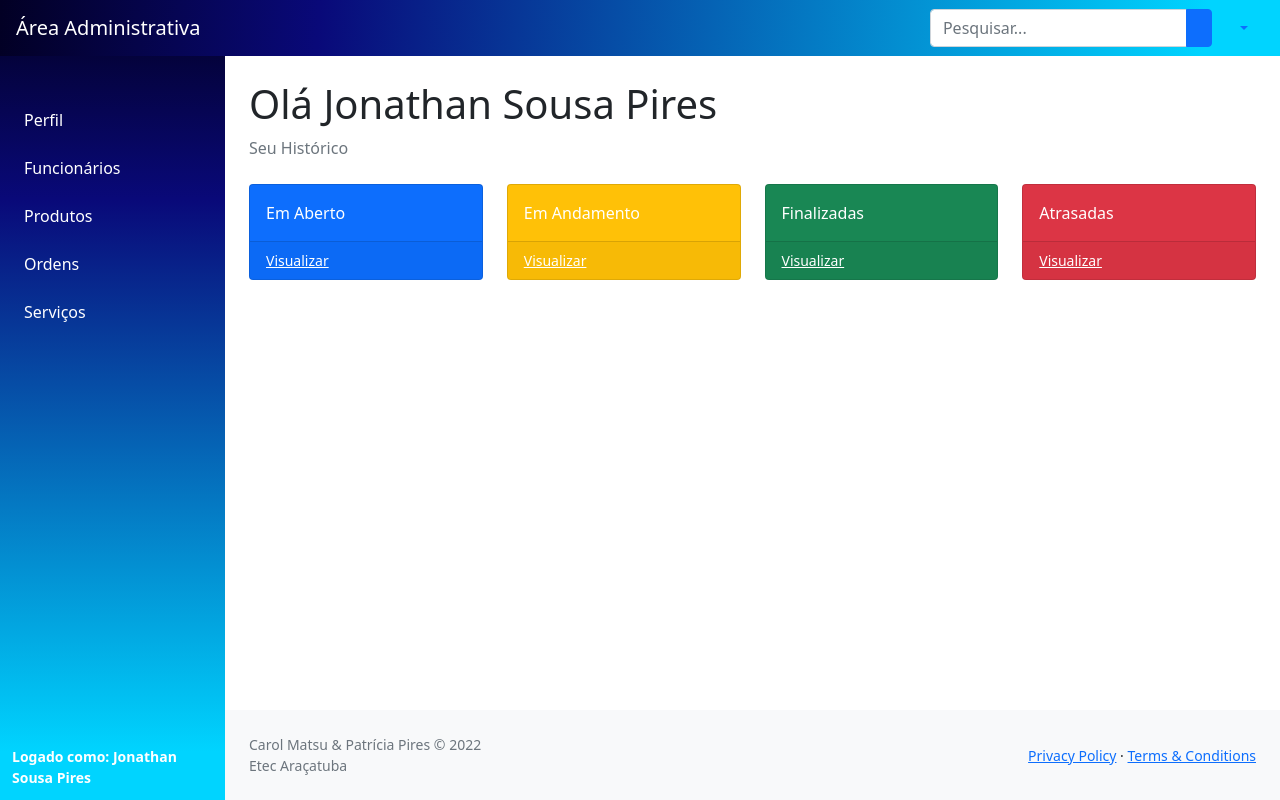
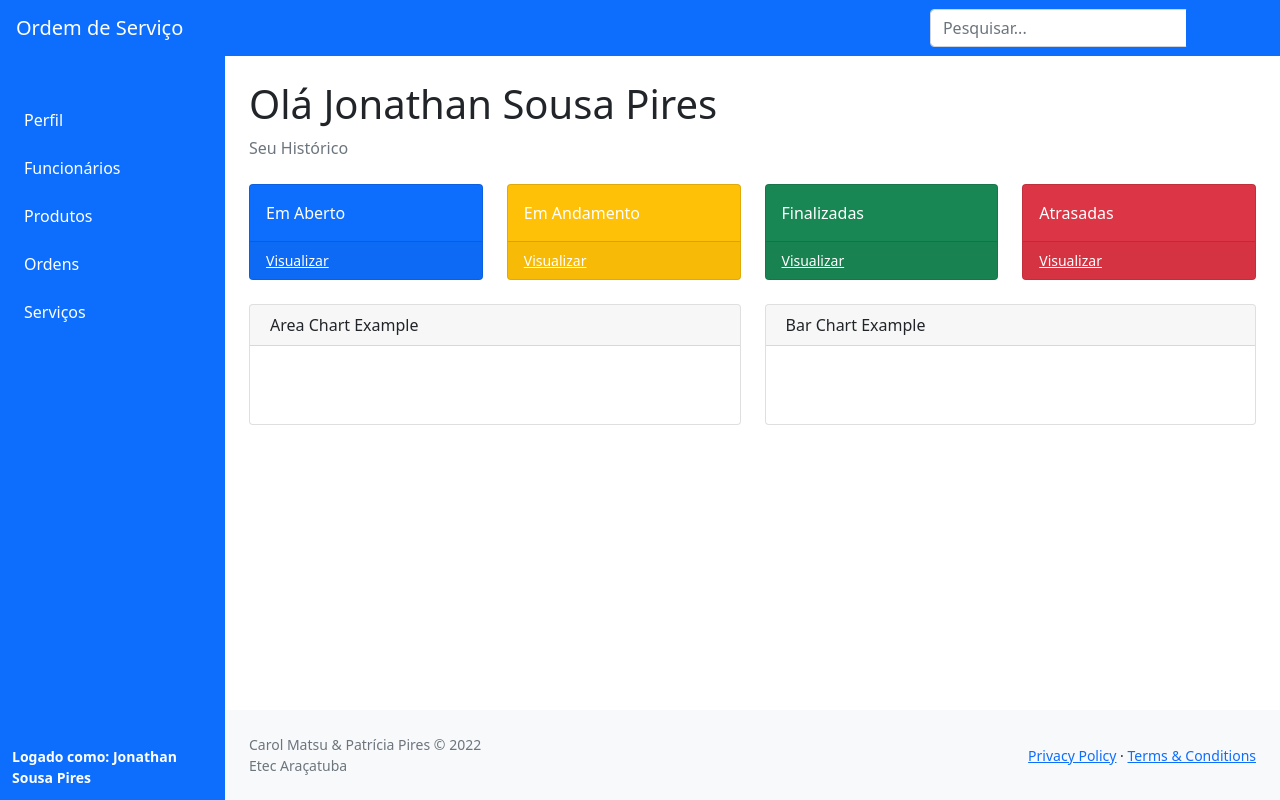
Before and after one commit to Rubyzzs/ordem-servico, a PHP site: page /ordem-servico/ in a window 1280 px wide. Run offline with PHP 8.4, Linux system fonts and the light colour scheme; a user stored in the database is signed in; data comes from the database, SQL or seed files in the repository.

Commit message:
Alterações do layout

```diff
--- a/index.php
+++ b/index.php
@@ -23,7 +23,7 @@
                                 <div class="card bg-primary text-white mb-4">
                                     <div class="card-body">Em Aberto</div>
                                     <div class="card-footer d-flex align-items-center justify-content-between">
-                                        <a class="small text-white stretched-link" href="<?= links('modulos/ordem_servico') ?>">Visualizar</a>
+                                        <a class="small text-white stretched-link" href=" <?= links('modulos/ordem_servico') ?>">Visualizar</a>
                                         <div class="small text-white"><svg class="svg-inline--fa fa-angle-right" aria-hidden="true" focusable="false" data-prefix="fas" data-icon="angle-right" role="img" xmlns="http://www.w3.org/2000/svg" viewBox="0 0 256 512" data-fa-i2svg=""><path fill="currentColor" d="M64 448c-8.188 0-16.38-3.125-22.62-9.375c-12.5-12.5-12.5-32.75 0-45.25L178.8 256L41.38 118.6c-12.5-12.5-12.5-32.75 0-45.25s32.75-12.5 45.25 0l160 160c12.5 12.5 12.5 32.75 0 45.25l-160 160C80.38 444.9 72.19 448 64 448z"></path></svg></div>
                                     </div>
                                 </div>
@@ -32,7 +32,7 @@
                                 <div class="card bg-warning text-white mb-4">
                                     <div class="card-body">Em Andamento </div>
                                     <div class="card-footer d-flex align-items-center justify-content-between">
-                                        <a class="small text-white stretched-link" href="<?= links('modulos/ordem_servico') ?>">Visualizar</a>
+                                        <a class="small text-white stretched-link" href=" <?= links('modulos/ordem_servico') ?>">Visualizar</a>
                                         <div class="small text-white"><svg class="svg-inline--fa fa-angle-right" aria-hidden="true" focusable="false" data-prefix="fas" data-icon="angle-right" role="img" xmlns="http://www.w3.org/2000/svg" viewBox="0 0 256 512" data-fa-i2svg=""><path fill="currentColor" d="M64 448c-8.188 0-16.38-3.125-22.62-9.375c-12.5-12.5-12.5-32.75 0-45.25L178.8 256L41.38 118.6c-12.5-12.5-12.5-32.75 0-45.25s32.75-12.5 45.25 0l160 160c12.5 12.5 12.5 32.75 0 45.25l-160 160C80.38 444.9 72.19 448 64 448z"></path></svg></div>
                                     </div>
                                 </div>
@@ -41,7 +41,7 @@
                                 <div class="card bg-success text-white mb-4">
                                     <div class="card-body">Finalizadas</div>
                                     <div class="card-footer d-flex align-items-center justify-content-between">
-                                        <a class="small text-white stretched-link" href="<?= links('modulos/ordem_servico') ?>">Visualizar</a>
+                                        <a class="small text-white stretched-link" href=" <?= links('modulos/ordem_servico') ?>">Visualizar</a>
                                         <div class="small text-white"><svg class="svg-inline--fa fa-angle-right" aria-hidden="true" focusable="false" data-prefix="fas" data-icon="angle-right" role="img" xmlns="http://www.w3.org/2000/svg" viewBox="0 0 256 512" data-fa-i2svg=""><path fill="currentColor" d="M64 448c-8.188 0-16.38-3.125-22.62-9.375c-12.5-12.5-12.5-32.75 0-45.25L178.8 256L41.38 118.6c-12.5-12.5-12.5-32.75 0-45.25s32.75-12.5 45.25 0l160 160c12.5 12.5 12.5 32.75 0 45.25l-160 160C80.38 444.9 72.19 448 64 448z"></path></svg></div>
                                     </div>
                                 </div>
@@ -50,9 +50,29 @@
                                 <div class="card bg-danger text-white mb-4">
                                     <div class="card-body">Atrasadas</div>
                                     <div class="card-footer d-flex align-items-center justify-content-between">
-                                        <a class="small text-white stretched-link" href="<?= links('modulos/ordem_servico') ?>">Visualizar</a>
+                                        <a class="small text-white stretched-link" href=" <?= links('modulos/ordem_servico') ?>">Visualizar</a>
                                         <div class="small text-white"><svg class="svg-inline--fa fa-angle-right" aria-hidden="true" focusable="false" data-prefix="fas" data-icon="angle-right" role="img" xmlns="http://www.w3.org/2000/svg" viewBox="0 0 256 512" data-fa-i2svg=""><path fill="currentColor" d="M64 448c-8.188 0-16.38-3.125-22.62-9.375c-12.5-12.5-12.5-32.75 0-45.25L178.8 256L41.38 118.6c-12.5-12.5-12.5-32.75 0-45.25s32.75-12.5 45.25 0l160 160c12.5 12.5 12.5 32.75 0 45.25l-160 160C80.38 444.9 72.19 448 64 448z"></path></svg></div>
                                     </div>
+                                </div>
+                            </div>
+                        </div>
+                    <div class="row">
+                            <div class="col-xl-6">
+                                <div class="card mb-4">
+                                    <div class="card-header">
+                                        <i class="fas fa-chart-area me-1"></i>
+                                        Area Chart Example
+                                    </div>
+                                    <div class="card-body"><canvas id="myAreaChart" width="100%" height="40"></canvas></div>
+                                </div>
+                            </div>
+                            <div class="col-xl-6">
+                                <div class="card mb-4">
+                                    <div class="card-header">
+                                        <i class="fas fa-chart-bar me-1"></i>
+                                        Bar Chart Example
+                                    </div>
+                                    <div class="card-body"><canvas id="myBarChart" width="100%" height="40"></canvas></div>
                                 </div>
                             </div>
                         </div>
--- a/modulos/clientes/cadastrar.php
+++ b/modulos/clientes/cadastrar.php
@@ -16,7 +16,7 @@ $clientes = retornaDados($sql);
     <div id="layoutSidenav">
         <?php include_once path('template/sidebar.php') ?>
 
-        <div id="layoutSidenav_content">
+        <div id="layoutSidenav_content" style="background-color: #F0F8FF;">
             <main class="container">
                 <div class="card-body p-3 mb-2 mt-3 rounded" style="background-color: #F0F8FF;">
                     <h1 class="display-1 text-center">Cadastrar Cliente</h1>
--- a/modulos/clientes/editar.php
+++ b/modulos/clientes/editar.php
@@ -25,7 +25,7 @@
         <div id="layoutSidenav">
             <?php include_once path('template/sidebar.php') ?>
 
-            <div id="layoutSidenav_content">
+            <div id="layoutSidenav_content" style="background-color: #F0F8FF;">
                 <main class="container">
                     <div class="container rounded mt-3 mb-5" style="background-color: #F0F8FF;">
                         <div class="row">
--- a/modulos/clientes/perfil.php
+++ b/modulos/clientes/perfil.php
@@ -23,7 +23,7 @@ $cliente = retornaDado($sql);
     <div id="layoutSidenav">
         <?php include_once path('template/sidebar.php') ?>
 
-        <div id="layoutSidenav_content">
+        <div id="layoutSidenav_content" style="background-color: #F0F8FF;">
             <main class="container-fluid">
                     <?php include_once path('template/mensagem.php') ?>
                     <div class="container rounded mt-3 mb-5" style="background-color: #F0F8FF;">
@@ -43,6 +43,7 @@ $cliente = retornaDado($sql);
                                         <div class="row mt-3">
                                         <div class="col-md-12"><label class="labels">Nome completo:</label><p class="form-control"><?= $cliente['nomeCLI'] ?></p></div>
                                         <div class="col-md-12"><label class="labels">Telefone:</label><p class="form-control"><?= $cliente['telCLI'] ?></p></div>
+                                        <div class="col-md-12"><label class="labels">Cpf:</label><p class="form-control"><?= $cliente['cpfCLI'] ?></p></div>
                                         <div class="col-md-12"><label class="labels">Endereço:</label><p class="form-control"><?= $cliente['endCLI'] ?></p></div>
                                         <div class="col-md-12"><label class="labels">Email:</label><p class="form-control"><?= $cliente['emailCLI'] ?></p></div>
                                     </div>
--- a/modulos/clientes/visualizar.php
+++ b/modulos/clientes/visualizar.php
@@ -23,7 +23,7 @@ $cliente = retornaDado($sql);
     <div id="layoutSidenav">
         <?php include_once path('template/sidebar.php') ?>
 
-        <div id="layoutSidenav_content">
+        <div id="layoutSidenav_content" style="background-color: #F0F8FF;">
             <main class="container">
                 <?php include_once path('template/mensagem.php') ?>
 
--- a/modulos/funcionarios/cadastrar.php
+++ b/modulos/funcionarios/cadastrar.php
@@ -15,7 +15,7 @@
         <div id="layoutSidenav">
             <?php include_once path('template/sidebar.php') ?>
 
-            <div id="layoutSidenav_content">
+            <div id="layoutSidenav_content" style="background-color: #F0F8FF;">
                 <main class="container">
                     <div class="card-body p-3 mb-2 mt-3 rounded">
                     <h1 class="display-1 text-center">Cadastrar de Funcionário</h1>
--- a/modulos/funcionarios/editar.php
+++ b/modulos/funcionarios/editar.php
@@ -22,7 +22,7 @@
         <div id="layoutSidenav">
             <?php include_once path('template/sidebar.php') ?>
 
-            <div id="layoutSidenav_content">
+            <div id="layoutSidenav_content" style="background-color: #F0F8FF;">
                 <main class="container">
                     <div class="card-body p-3 mb-2 bg-secondary text-white mt-3 rounded">
                         <form action="atualiza.php" method="POST">
--- a/modulos/funcionarios/salvar.php
+++ b/modulos/funcionarios/salvar.php
@@ -36,9 +36,6 @@
         ':tipo_usuario' => $id
     ]);
 
-    // Pega o ID do usuário cadastrado
-    $id = $conexaoBanco->lastInsertId();
-
     if($id > 0){
         // funcionario cadastrado com sucessso
         header("Location: visualizar.php?id=$id");
--- a/modulos/ordem_servico/cadastrar.php
+++ b/modulos/ordem_servico/cadastrar.php
@@ -15,7 +15,7 @@
         <div id="layoutSidenav">
             <?php include_once path('template/sidebar.php') ?>
 
-            <div id="layoutSidenav_content">
+            <div id="layoutSidenav_content" style="background-color: #F0F8FF;">
                 <main class="container">
                     <div class="card-body p-3 mb-2 mt-3 rounded">
                     <h1 class="display-1 text-center">Cadastro da Ordem</h1>
--- a/modulos/produtos/cadastrar.php
+++ b/modulos/produtos/cadastrar.php
@@ -10,7 +10,7 @@
         <div id="layoutSidenav">
             <?php include_once path('template/sidebar.php') ?>
 
-            <div id="layoutSidenav_content">
+            <div id="layoutSidenav_content" style="background-color: #F0F8FF;">
                 <main class="container">
                     <div class="card-body p-3 mb-2 mt-3 rounded">
                         <form action="salvar.php" method="POST">
--- a/modulos/produtos/editar.php
+++ b/modulos/produtos/editar.php
@@ -22,7 +22,7 @@
         <div id="layoutSidenav">
             <?php include_once path('template/sidebar.php') ?>
 
-            <div id="layoutSidenav_content">
+            <div id="layoutSidenav_content" style="background-color: #F0F8FF;">
                 <main class="container">
                     <div class="card-body p-3 mb-2 mt-3 rounded">
                     <h1 class="display-1 text-center">Alterar dados do Produto</h1>
--- a/modulos/servicos/cadastrar.php
+++ b/modulos/servicos/cadastrar.php
@@ -10,7 +10,7 @@
         <div id="layoutSidenav">
             <?php include_once path('template/sidebar.php') ?>
 
-            <div id="layoutSidenav_content">
+            <div id="layoutSidenav_content" style="background-color: #F0F8FF;">
                 <main class="container">
                     <div class="card-body p-3 mb-2 mt-3 rounded">
                     <h1 class="display-1 text-center">Cadastrar Serviço</h1>
--- a/modulos/servicos/editar.php
+++ b/modulos/servicos/editar.php
@@ -22,7 +22,7 @@
         <div id="layoutSidenav">
             <?php include_once path('template/sidebar.php') ?>
 
-            <div id="layoutSidenav_content">
+            <div id="layoutSidenav_content" style="background-color: #F0F8FF;">
                 <main class="container">
                     <div class="card-body p-3 mb-2 mt-3 rounded" style="background-color: #F0F8FF;">
                     <h1 class="display-1 text-center">Alterar dados do Serviço</h1>
--- a/template/navbar.php
+++ b/template/navbar.php
@@ -1,7 +1,6 @@
-<nav class="sb-topnav navbar navbar-expand navbar" style="background: rgb(2,0,36);
-background: linear-gradient(95deg, rgba(2,0,36,1) 0%, rgba(9,9,121,1) 25%, rgba(0,212,255,1) 94%);">
+<nav class="sb-topnav navbar bg-primary navbar-expand navbar">
     <!-- Navbar Brand-->
-    <a class="navbar-brand ps-3 text-white" href="<?= links('index.php')?>">Área Administrativa</a>
+    <a class="navbar-brand ps-3 text-white" href="<?= links('index.php')?>">Ordem de Serviço</a>
     <!-- Sidebar Toggle-->
     <button class="btn btn-link btn-sm order-1 order-lg-0 me-4 me-lg-0" id="sidebarToggle" href="#!"><i class="fas fa-bars"></i></button>
     <!-- Navbar Search-->
@@ -16,7 +15,6 @@ background: linear-gradient(95deg, rgba(2,0,36,1) 0%, rgba(9,9,121,1) 25%, rgba(
         <li class="nav-item dropdown">
             <a class="nav-link dropdown-toggle" id="navbarDropdown" href="#" role="button" data-bs-toggle="dropdown" aria-expanded="false"><i class="fas fa-user fa-fw"></i></a>
             <ul class="dropdown-menu dropdown-menu-end" aria-labelledby="navbarDropdown">
-                <li><a class="dropdown-item" href="#!">Configuração</a></li>
                 <li><a class="dropdown-item" href="#!"><?= pessoa()[1] ?></a></li>
                 <li><hr class="dropdown-divider" /></li>
                 <li><a class="dropdown-item" href="<?= links('modulos/autenticacao/sair.php') ?>">Sair</a></li>
--- a/template/sidebar.php
+++ b/template/sidebar.php
@@ -1,6 +1,5 @@
 <div id="layoutSidenav_nav">
-    <nav class="sb-sidenav accordion sb-sidenav" id="sidenavAccordion" style="background: rgb(2,0,36);
-background: linear-gradient(180deg, rgba(2,0,36,1) 0%, rgba(9,9,121,1) 25%, rgba(0,212,255,1) 94%);;">
+    <nav class="sb-sidenav bg-primary accordion sb-sidenav" id="sidenavAccordion">
         <div class="sb-sidenav-menu">
             <div class="nav">
                 <div class="sb-sidenav-menu-heading"></div>
```
Also changed, not shown: modulos/ordem_servico/visualizar.php (+109 -109 lines).
